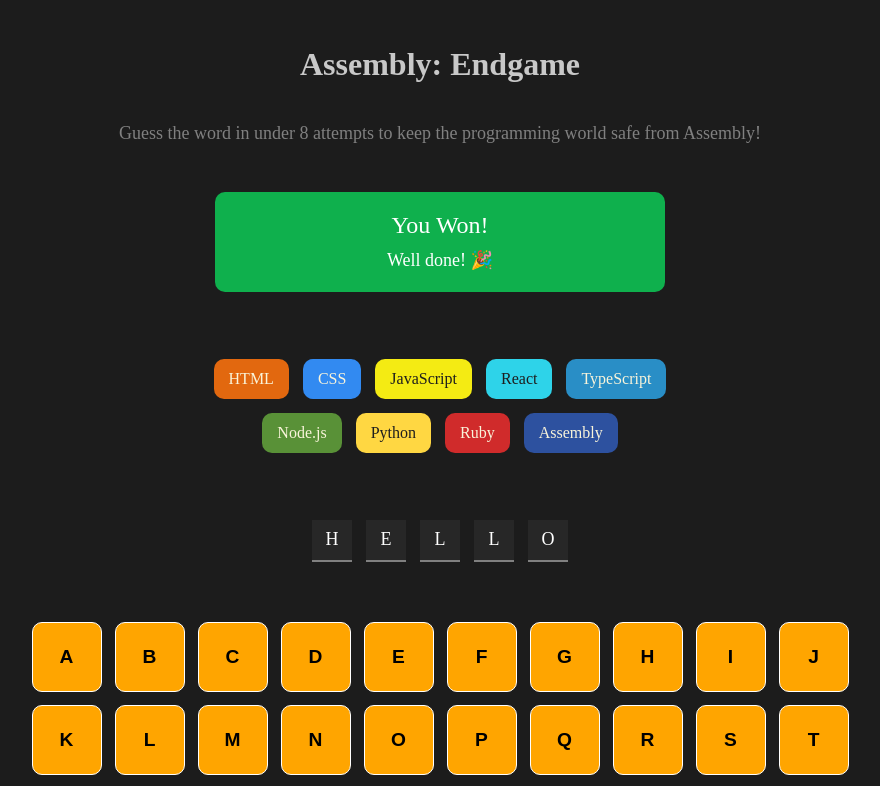
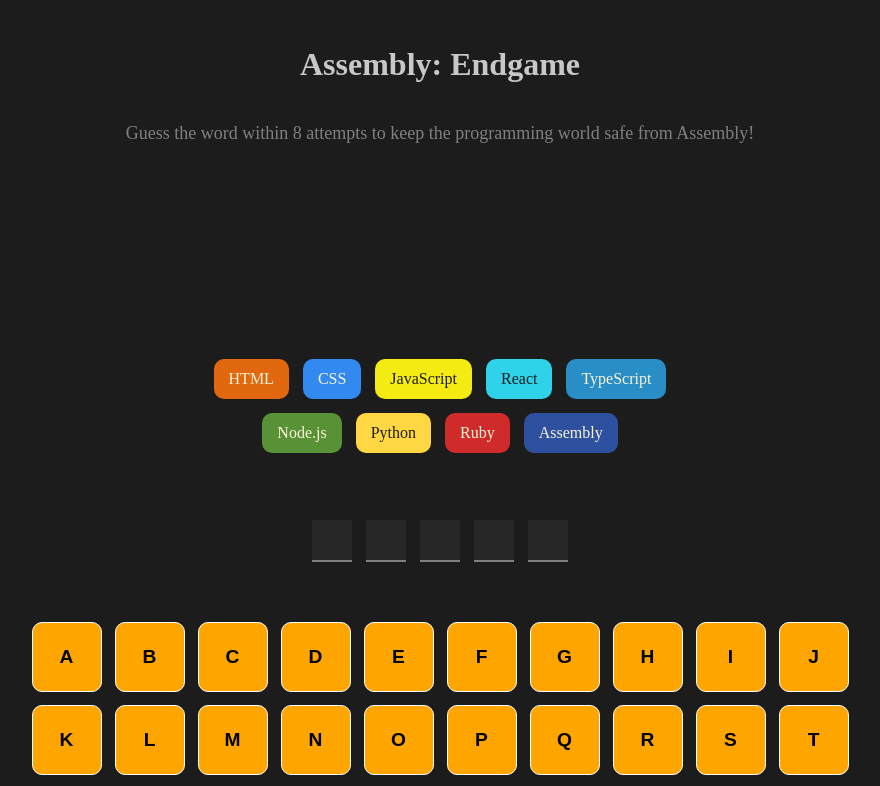
Before and after one commit to BennyhinnTitus/assembly-endgame, a React (Create React App) app: page / in a window 1280 px wide. Shown: the top 786 px of the page, without its empty margins (200-1080 px from the left). Built offline with nearby package versions, Linux system fonts and the light colour scheme.

Commit message:
Improved app structure, added core functionality and styles

```diff
--- a/src/App.css
+++ b/src/App.css
@@ -33,7 +33,18 @@
   padding: 25px;
   color: white;
   border-radius: 10px;
+}
+
+.green {
   background-color: #0fb04d;
+}
+
+.red {
+  background-color: #b31e1e;
+}
+
+.grey {
+  background-color: rgb(28, 28, 28);
 }
 
 .Status span {
@@ -57,7 +68,7 @@
   flex-wrap: wrap;
 }
 
-.languages {
+.Languages > div {
   height: 40px;
   display: flex;
   margin: 7px;
@@ -65,6 +76,10 @@
   align-items: center;
   padding-inline: 15px;
   border-radius: 10px;
+}
+
+.Languages > div.lost {
+  opacity: 0.1;
 }
 
 .Word {
@@ -115,7 +130,7 @@
 }
 
 .Keyboard > button.wrong {
-  background-color: rgb(193, 21, 21);
+  background-color: rgb(216, 43, 43);
 }
 
 .NewGame {
--- a/src/App.js
+++ b/src/App.js
@@ -1,18 +1,12 @@
 import './App.css';
 import Header from './components/Header'
-import Status from './components/Status';
-import Languages from './components/Language';
-import Keyboard from './components/Keyboard'
-import NewGame from './components/NewGame';
+import Keyboard from './components/Keyboard';
 
 function App() {
     return (
         <div className="App">
             <Header />
-            <Status />
-            <Languages />
             <Keyboard />
-            <NewGame />
         </div>
     );
 }
--- a/src/components/Header.jsx
+++ b/src/components/Header.jsx
@@ -2,7 +2,7 @@
     return (
         <div className="Header">
             <h1 className="game-name">Assembly: Endgame</h1>
-            <p className="theme">Guess the word in under 8 attempts to keep the programming world safe from Assembly!</p>
+            <p className="theme">Guess the word within 8 attempts to keep the programming world safe from Assembly!</p>
         </div>
     )
 }
--- a/src/components/Keyboard.jsx
+++ b/src/components/Keyboard.jsx
@@ -1,22 +1,25 @@
-import { clsx } from "clsx"
 import React from "react"
+import clsx from "clsx"
+import languages from "../languages"
+import NewGame from "./NewGame"
+import Status from "./Status"
 
 const Keyboard = () => {
     const [guesses, setGuesses] = React.useState([])
+    const [word, setWord] = React.useState("react")
+    const wordList = word.split("")
 
-    const [word, setWord] = React.useState("hello")
-    const wordList = word.split("")
+    const wrongGuesses = guesses.filter(letter => {
+        return !wordList.includes(letter)
+    }).length
+
+    const isGameWon = wordList.every(letter => guesses.includes(letter))
+    const isGameLost = wrongGuesses >= languages.length - 1
+    const isGameOver = isGameWon || isGameLost
+
     const mappedWordList = wordList.map(letter => {
-        return (<div className="letter">{letter.toUpperCase()}</div>)
+        return (<div className="letter">{guesses.includes(letter) ? letter.toUpperCase() : ""}</div>)
     })
-
-    function updateGuesses(letter) {
-        setGuesses(prevGuesses => {
-            return (
-                prevGuesses.includes(letter) ? prevGuesses : [...prevGuesses, letter]
-            )
-        })
-    }
 
     const alphabet = "abcdefghijklmnopqrstuvwxyz"
     const alphabetList = alphabet.split("")
@@ -40,14 +43,49 @@
         )
     })
 
+    function updateGuesses(letter) {
+        setGuesses(prevGuesses => {
+            return (
+                prevGuesses.includes(letter) ? prevGuesses : [...prevGuesses, letter]
+            )
+        })
+    }
+
+    const mappedLanguages = languages.map((language, index) => {
+        const styles = {
+            backgroundColor: language.backgroundColor,
+            color: language.color
+        }
+        const className = clsx({
+            lost: index < wrongGuesses
+        })
+        return <div className={className} style={styles}>{language.name}</div>
+    })
+
+    const autoScroll = React.useRef(null)
+
+    React.useEffect(() => {
+        isGameOver && autoScroll.current.scrollIntoView({
+            behavior: "smooth"
+        })
+    }, [isGameOver])
+
     return (
         <>
+        <Status
+            isGameWon={isGameWon}
+            isGameOver={isGameOver}
+        />
+        <div className="Languages">
+            {mappedLanguages}
+        </div>
         <div className="Word">
             {mappedWordList}
         </div>
         <div className="Keyboard">
             {mappedAlphabetList}
         </div>
+        {isGameOver && <NewGame ref={autoScroll}/>}
         </>
     )
 }
--- a/src/components/Language.jsx
+++ /dev/null
@@ -1,19 +0,0 @@
-import languages from "../languages"
-
-const Languages = () => {
-    const mappedLanguages = languages.map(language => {
-        const styles = {
-            backgroundColor: language.backgroundColor,
-            color: language.color
-        }
-        return <div className="languages" style={styles}>{language.name}</div>
-    })
-
-    return (
-        <div className="Languages">
-            {mappedLanguages}
-        </div>
-    )
-}
-
-export default Languages
--- a/src/components/NewGame.jsx
+++ b/src/components/NewGame.jsx
@@ -1,7 +1,7 @@
-const NewGame = () => {
+const NewGame = (props) => {
     return (
         <div className="NewGame">
-            <button className="new-game-button">New Game</button>
+            <button ref={props.ref} className="new-game-button">New Game</button>
         </div>
     )
 }
--- a/src/components/Status.jsx
+++ b/src/components/Status.jsx
@@ -1,8 +1,16 @@
-const Status = () => {
+import { clsx } from "clsx"
+
+const Status = (props) => {
+    const ClassName = clsx("Status", props.isGameWon ? "green" : "red", !props.isGameOver && "grey")
+
     return (
-        <div className="Status">
-            <span className="result">You Won!</span>
-            <span className="follow-up">Well done! 🎉</span>
+        <div className={ClassName}>
+            {props.isGameOver &&
+            <>
+                <span className="result">{props.isGameWon ? "You Won!" : "You Lost!"}</span>
+                <span className="follow-up">{props.isGameWon ? "Well done 🎉" : "Better start learning Assembly 😭"}</span>
+            </>
+            }
         </div>
     )
 }
```
Also changed, not shown: src/messages.js (added, +21 -0 lines).
